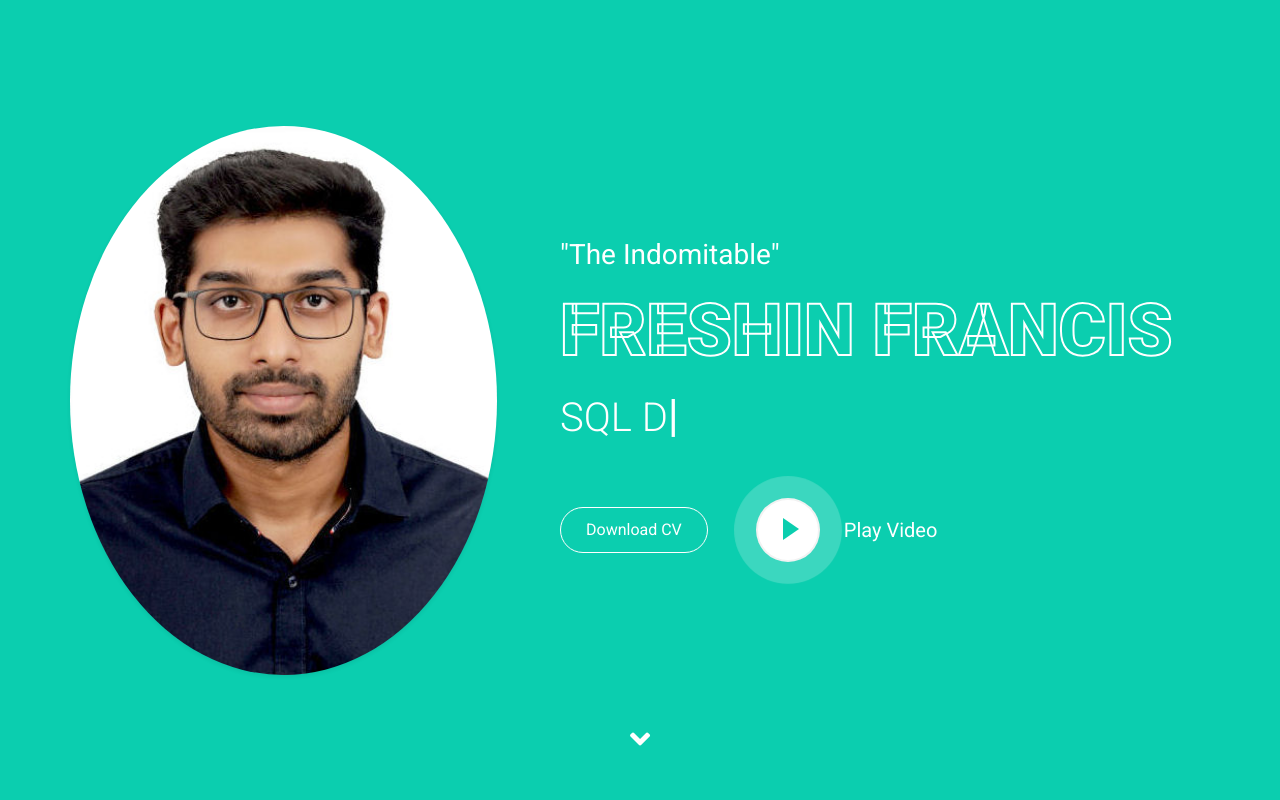
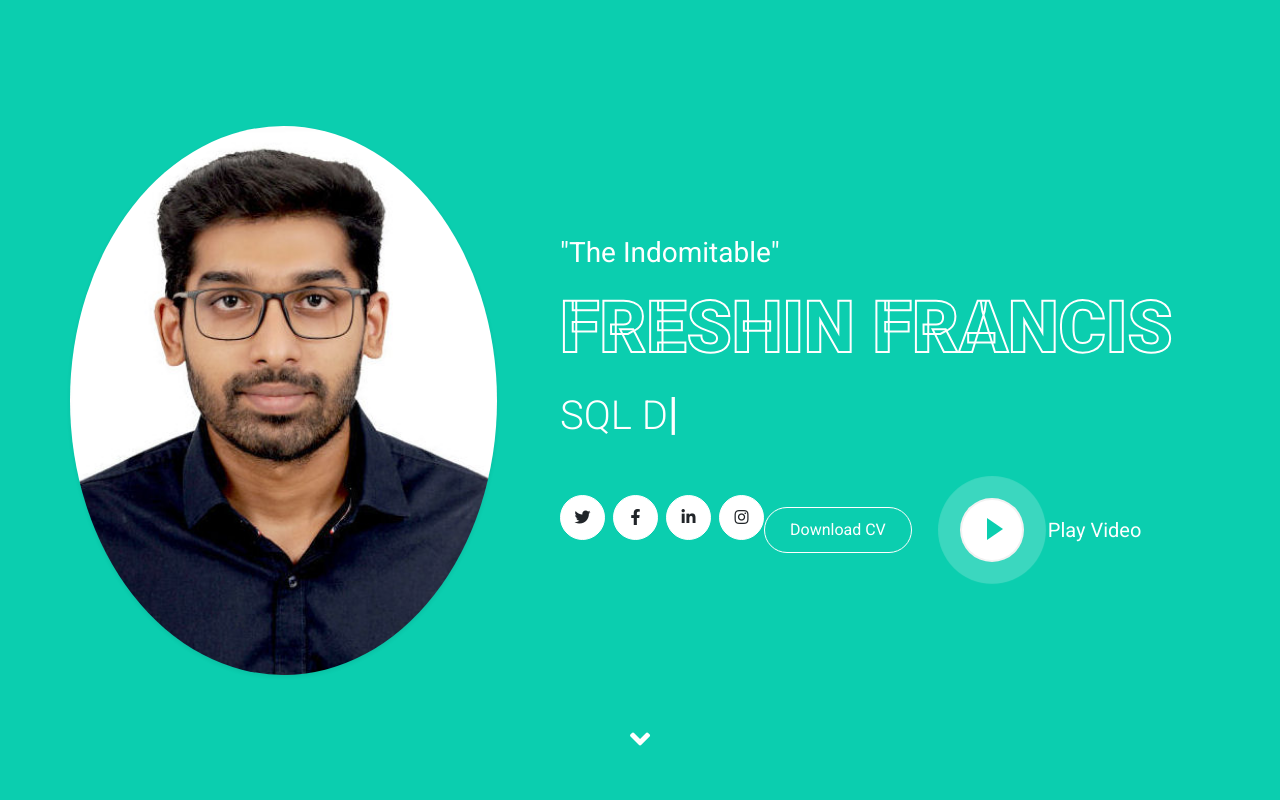
Before and after one commit to freshinfrancis/freshinfrancis, a plain HTML site: page index.html in a window 1280 px wide. Shown: the top 800 px of the page. Drawn offline with nearby package versions, Linux system fonts and the light colour scheme.

Commit message:
Update index.html

```diff
--- a/index.html
+++ b/index.html
@@ -85,6 +85,12 @@
                     <h1 class="typed-text-output d-inline font-weight-lighter text-white"></h1>
                     <div class="typed-text d-none">Python, Java, Data Analytics, SQL DBA, Windows Administrator</div>
                     <div class="d-flex align-items-center justify-content-center justify-content-lg-start pt-5">
+                    <div class="d-flex justify-content-center mb-4">
+                        <a class="btn btn-light btn-social mr-2" href="#"><i class="fab fa-twitter"></i></a>
+                        <a class="btn btn-light btn-social mr-2" href="#"><i class="fab fa-facebook-f"></i></a>
+                        <a class="btn btn-light btn-social mr-2" href="#"><i class="fab fa-linkedin-in"></i></a>
+                        <a class="btn btn-light btn-social" href="#"><i class="fab fa-instagram"></i></a>
+                    </div>
                         <a href="" class="btn btn-outline-light mr-5">Download CV</a>
                         <button type="button" class="btn-play" data-toggle="modal"
                             data-src="https://www.youtube.com/embed/DWRcNpR6Kdc" data-target="#videoModal">
```
